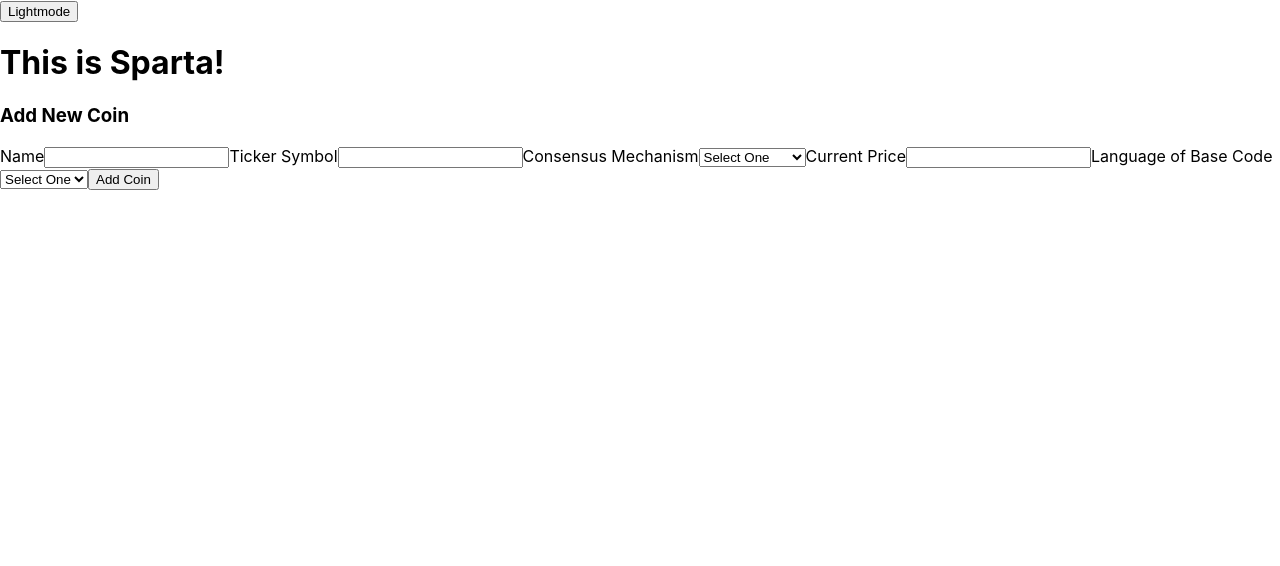
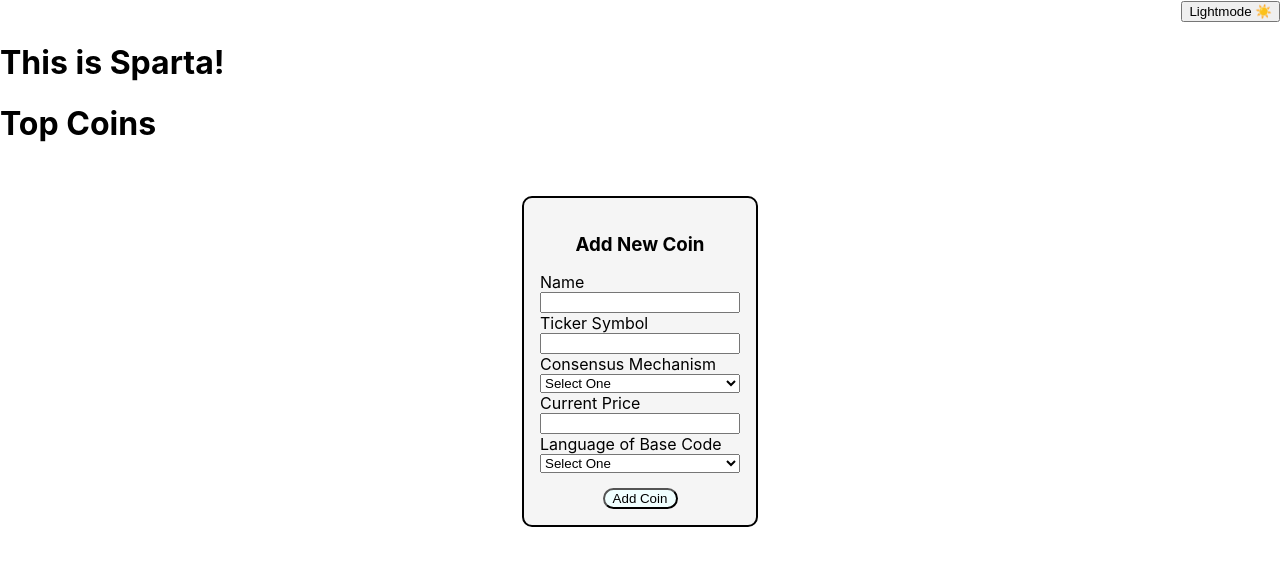
Before and after one commit to jacobsaltzman/phase-2-project, a React (Create React App) app in the folder phase-2-project/: page / in a window 1280 px wide. Shown: the top 566 px of the page. Built offline with nearby package versions, Linux system fonts and the light colour scheme; data requests are answered from the project's data file.

Commit message:
Adds css styling to the form

```diff
--- a/phase-2-project/src/components/Darkmode.js
+++ b/phase-2-project/src/components/Darkmode.js
@@ -11,8 +11,8 @@ function Darkmode(){
     }
 
     return(
-      <div>
-          <button onClick={handleClick}>{isDarkMode? 'Darkmode': 'Lightmode'} </button>
+      <div id="dark-button">
+          <button onClick={handleClick}>{isDarkMode? 'Darkmode 🌙': 'Lightmode ☀️'} </button>
       </div>
     )
 }
--- a/phase-2-project/src/components/MainPage.js
+++ b/phase-2-project/src/components/MainPage.js
@@ -14,7 +14,7 @@ function MainPage(){
 
   return(
     <div>
-
+      <h1>Top Coins</h1>
     </div>
   )
 
--- a/phase-2-project/src/index.css
+++ b/phase-2-project/src/index.css
@@ -7,7 +7,40 @@ body {
   -moz-osx-font-smoothing: grayscale;
 }
 
-code {
-  font-family: source-code-pro, Menlo, Monaco, Consolas, 'Courier New',
-    monospace;
+
+section {
+  padding: 2rem;
+  display: flex;
+  align-items: center;
+  flex-direction: column;
 }
+
+.form {
+  width: 200px;
+  display: flex;
+  flex-direction: column;
+  padding: 1rem;
+  border: 2px solid;
+  background-color: whitesmoke;
+  border-radius: 10px;
+}
+
+.form h3 {
+  margin-bottom: 1rem;
+  text-align: center;
+
+}
+
+.form button {
+  width: 75px;
+  margin-top: 15px;
+  text-align: center;
+  align-self: center;
+  background-color: azure;
+  border-radius: 15px;
+}
+
+#dark-button {
+  text-align: right;
+  border-radius: 10px;
+}
```
Also changed, not shown: 1 other file (tests, documents, lock files or other folders).
